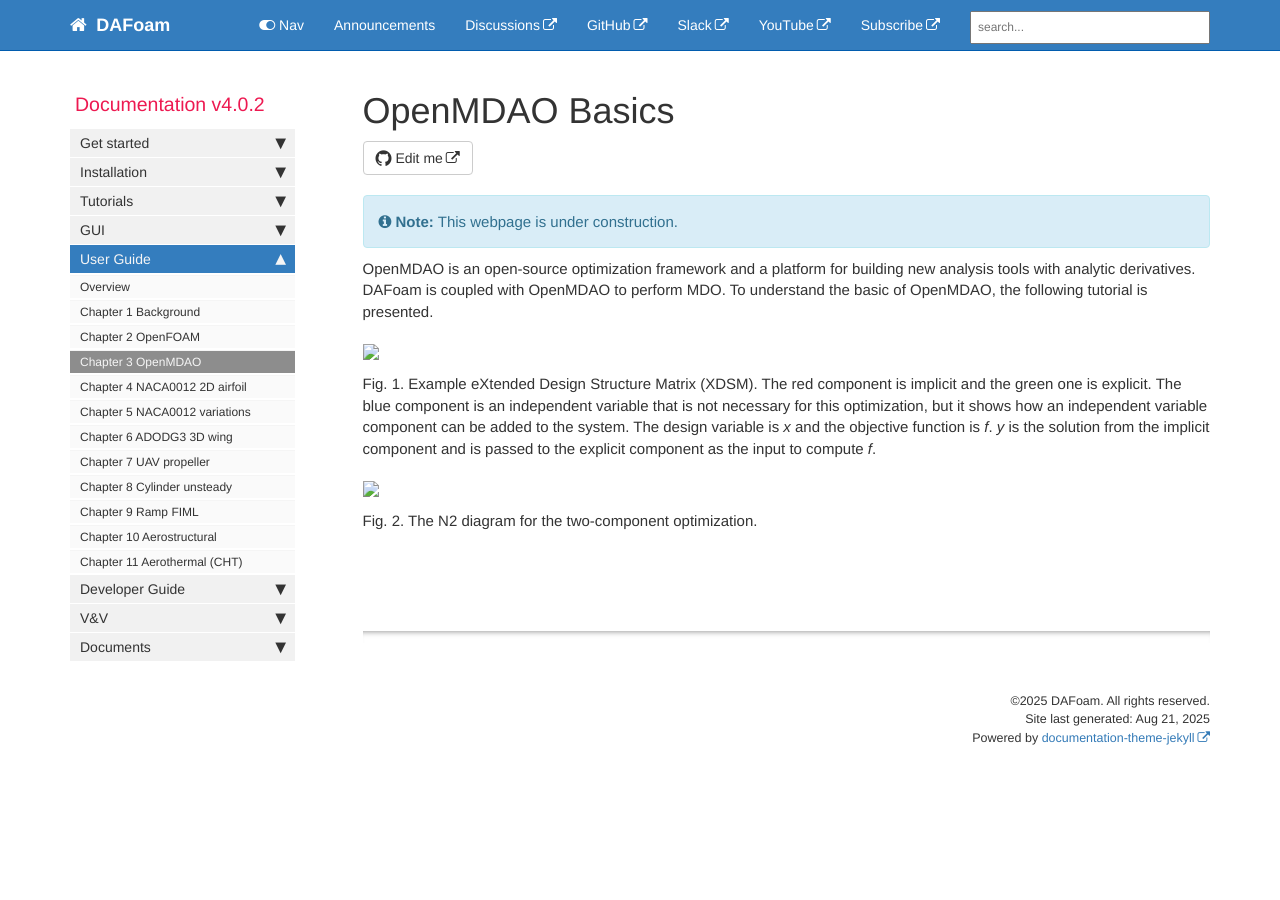
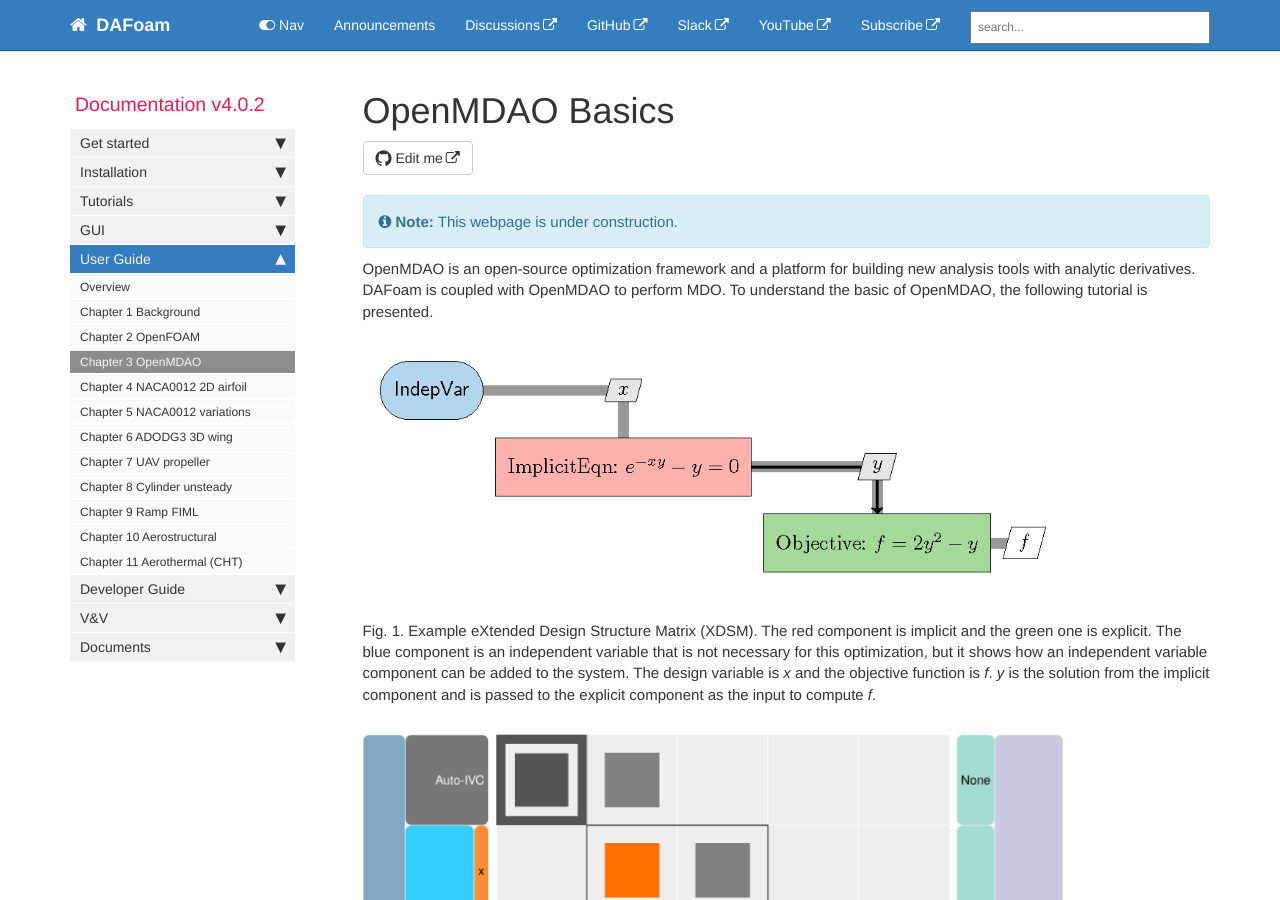
Before and after one commit to DAFoam/DAFoam.github.io, a Jekyll site: the page built from pages/mydoc/mydoc_user_guide_openmdao.md, in a window 1280 px wide and 900 px high. Built offline with Jekyll 4.4.1, drawn with Linux system fonts in a browser that asks for light colours; comment, search, counter and statistics services are not loaded.

Commit message:
Update mydoc_user_guide_openmdao.md

```diff
--- a/pages/mydoc/mydoc_user_guide_openmdao.md
+++ b/pages/mydoc/mydoc_user_guide_openmdao.md
@@ -11,7 +11,7 @@ folder: mydoc
 
 OpenMDAO is an open-source optimization framework and a platform for building new analysis tools with analytic derivatives. DAFoam is coupled with OpenMDAO to perform MDO. To understand the basic of OpenMDAO, the following tutorial is presented.
 
-<img src="{{ site.url }}{{ site.baseurl }}/images/tutorials/example_xdsm.png" width="500" />
+<img src="{{ site.url }}{{ site.baseurl }}/images/user_guide/example_xdsm.png" width="500" />
 
 Fig. 1. Example eXtended Design Structure Matrix (XDSM). The red component is implicit
 and the green one is explicit. The blue component is an independent variable that is not necessary for this optimization, but it shows how an independent variable component can be added to the system. The design variable is *x* and the objective function is *f*. *y* is the solution from the implicit component and is passed to the explicit component as
@@ -19,7 +19,7 @@ the input to compute *f*.
 
 
 
-<img src="{{ site.url }}{{ site.baseurl }}/images/tutorials/example_n2.png" width="500" />
+<img src="{{ site.url }}{{ site.baseurl }}/images/user_guide/example_n2.png" width="500" />
 
 Fig. 2. The N2 diagram for the two-component optimization.
 
```
